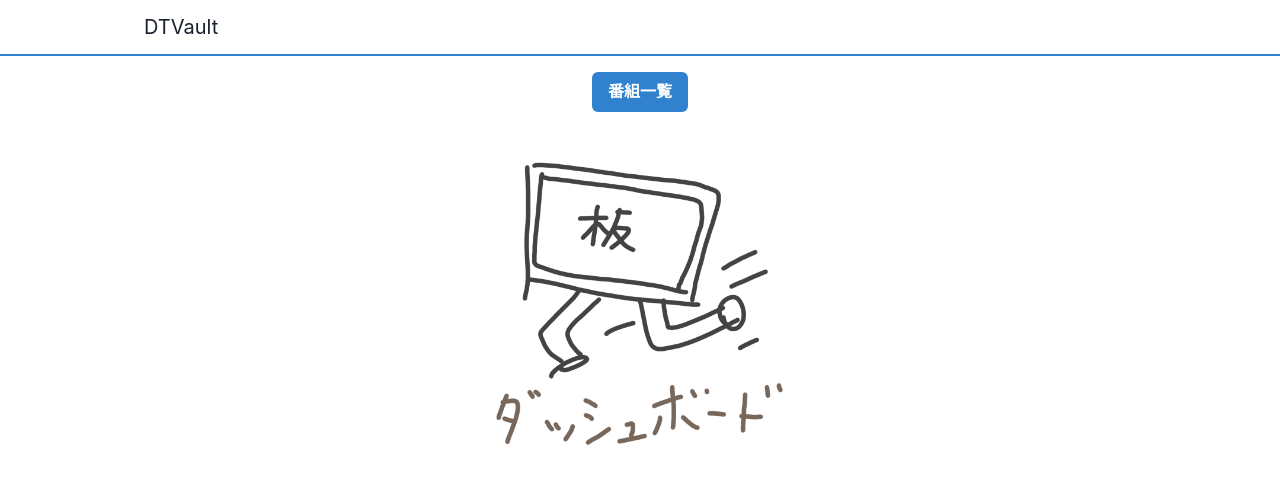
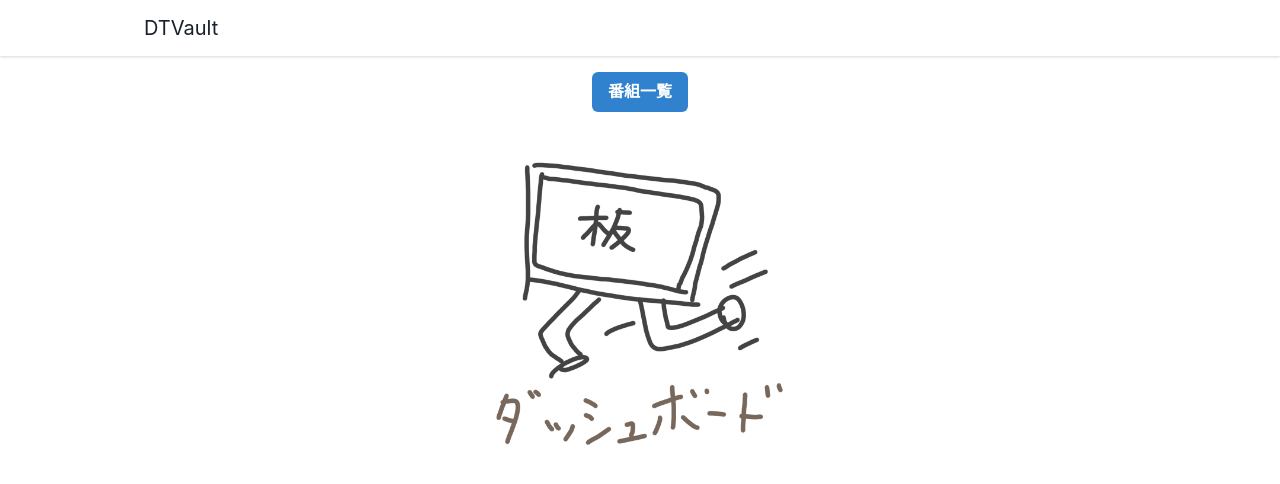
Before and after one commit to shibafu528/dtvault, a React (Create React App) app in the folder dtvault-web/: page / in a window 1280 px wide. Shown: the top 484 px of the page. Built offline with nearby package versions, Linux system fonts and the light colour scheme.

Commit message:
ちょっとだけスタイル変えた

```diff
--- a/dtvault-web/src/App.tsx
+++ b/dtvault-web/src/App.tsx
@@ -7,14 +7,7 @@ import Programs from './pages/Programs';
 function App() {
     return (
         <div className="App">
-            <Box
-                as="nav"
-                height="3.5rem"
-                borderBottomWidth="2px"
-                borderBottomColor="blue.500"
-                display="flex"
-                alignItems="center"
-            >
+            <Box as="nav" height="3.5rem" boxShadow="base" display="flex" alignItems="center">
                 <Container maxW="container.lg">
                     <Link as={RouterLink} to="/" fontSize="xl" _hover={{ textDecoration: 'none' }}>
                         DTVault
```
